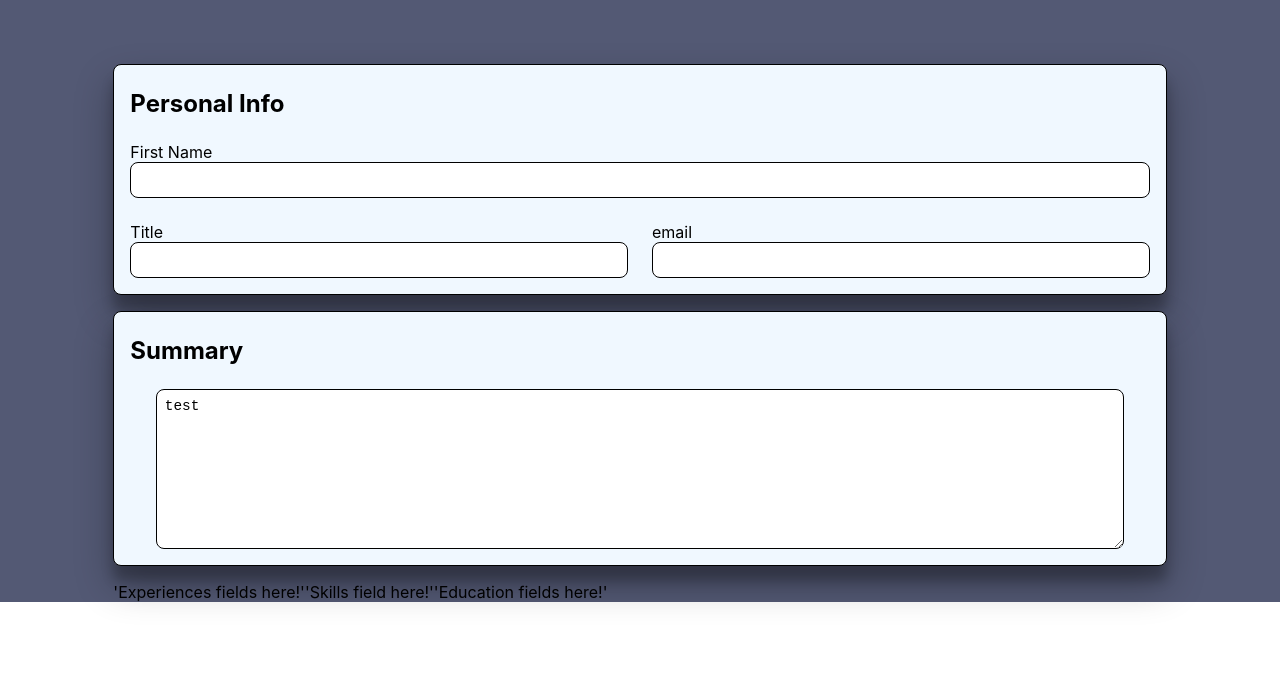
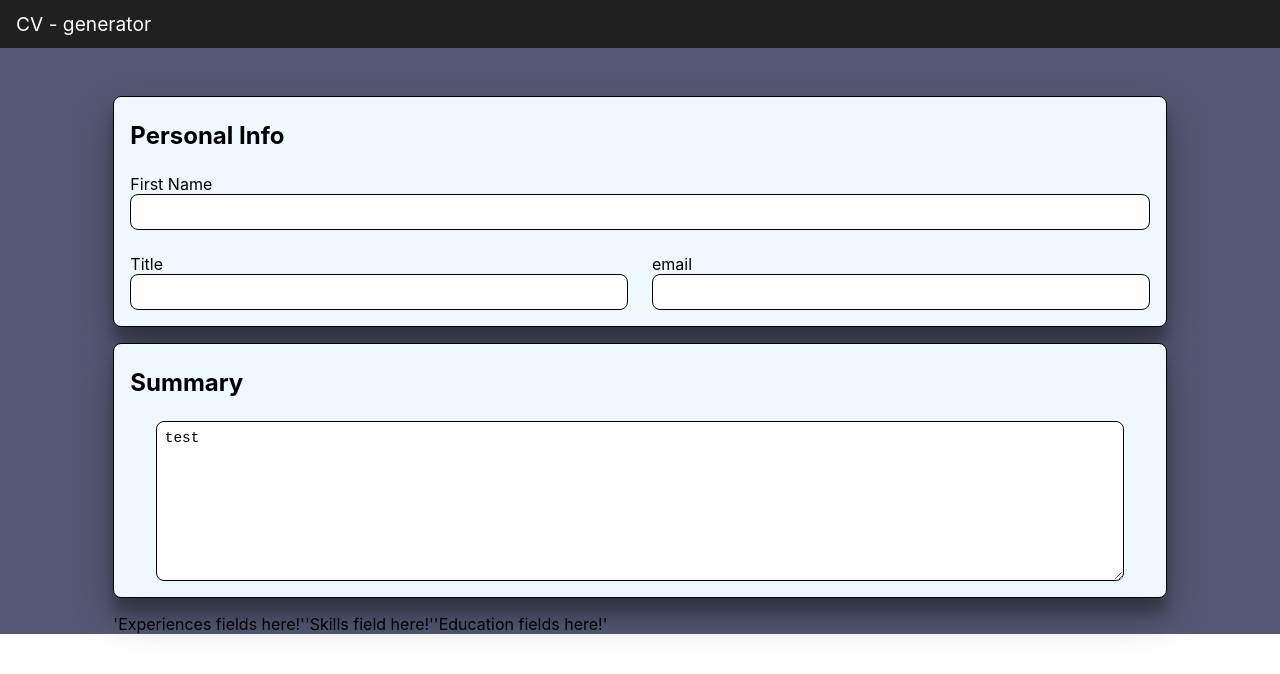
Before and after one commit to izumi-san/cv-generator, a React (Create React App) app: page / in a window 1280 px wide. Shown: the top 674 px of the page. Built offline with nearby package versions, Linux system fonts and the light colour scheme; the HTML template or start-up script is replaced by a standard one.

Commit message:
New header

```diff
--- a/src/App.js
+++ b/src/App.js
@@ -1,11 +1,15 @@
 import style from './App.module.scss';
 import FormContainer from './components/FormContainer';
+import Header from './components/Header';
 
 function App() {
   return (
-    <div className={style.App}>
-      <FormContainer />
-    </div>
+    <>
+      <Header />
+      <div className={style.App}>
+        <FormContainer />
+      </div>
+    </>
   );
 }
 
--- a/src/App.module.scss
+++ b/src/App.module.scss
@@ -1,7 +1,7 @@
 .App {
   padding-inline: 0.5rem;
   background-color: #535974;
-  padding-top: 4rem;
+  padding-top: 3rem;
   @media (min-width: 40em) {
     display: grid;
     grid-template-columns: 1fr 10fr 1fr;
--- /dev/null
+++ b/src/components/Header/Header.module.scss
@@ -0,0 +1,13 @@
+.header {
+  background-color: #202020;
+  height: 3rem;
+  color: #fefefe;
+  box-sizing: border-box;
+  padding-left: 1rem;
+  display: grid;
+  align-items: center;
+  & p{
+    margin: 0;
+    font-size: 1.2rem;
+  }
+}
--- /dev/null
+++ b/src/components/Header/index.tsx
@@ -0,0 +1,7 @@
+import style from './Header.module.scss';
+
+function Header() {
+  return(<header className={style.header}><p>CV - generator</p></header>);
+}
+
+export default Header;
```
